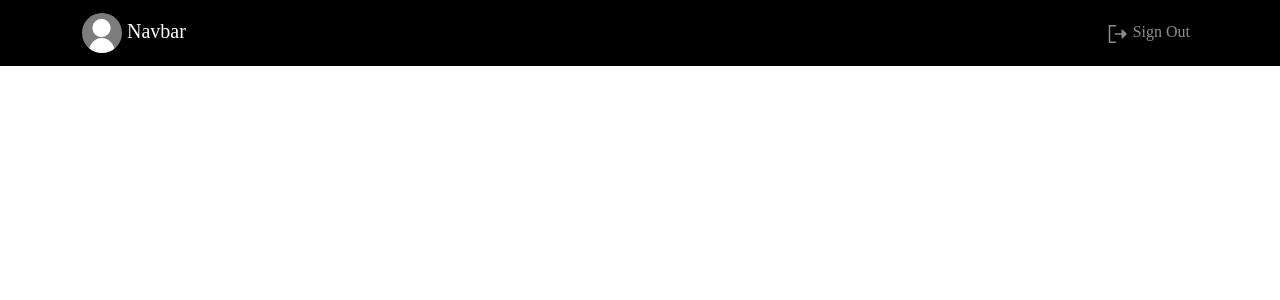
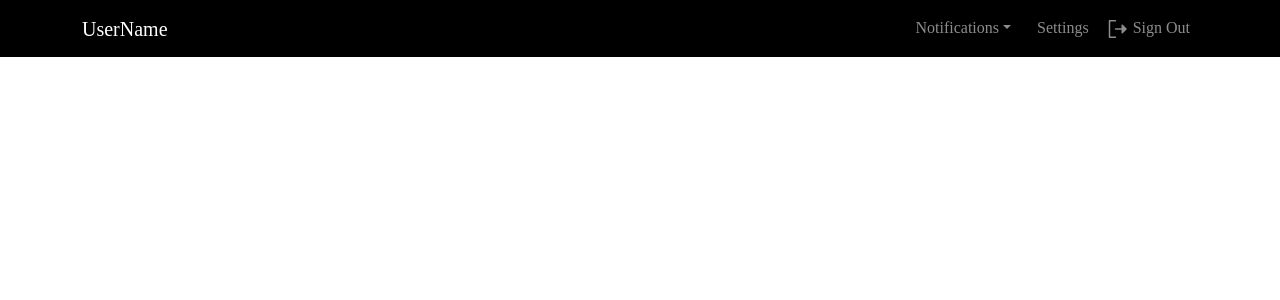
Before and after one commit to Omar7001-B/ICPC-Assuit-MS, a React (Vite) app in the folder Front/: page /home in a window 1280 px wide. Shown: the top 300 px of the page. Built offline with nearby package versions, Linux system fonts and the light colour scheme.

Commit message:
edit the navbar of home

```diff
--- a/Front/src/components/NavBarHome/NavBarHome.jsx
+++ b/Front/src/components/NavBarHome/NavBarHome.jsx
@@ -1,6 +1,7 @@
 import Container from "react-bootstrap/Container";
 import Nav from "react-bootstrap/Nav";
 import Navbar from "react-bootstrap/Navbar";
+import NavDropdown from 'react-bootstrap/NavDropdown';
 import { PiSignOutFill } from "react-icons/pi";
 
 export default function NavbarHome() {
@@ -9,15 +10,37 @@ export default function NavbarHome() {
       <Navbar style={{ backgroundColor: "black" }} data-bs-theme="dark">
         <Container>
           <Navbar.Brand href="/home">
-            <img
-              src="/src/assets/images/Photo_Doesnot_Exsist.jpeg"
-              alt=""
-              style={{ width: "40px", height: "40px", borderRadius: "50%" }}
-              className="d-inline-block align-center"
-            />{" "}
-            Navbar
+            UserName
           </Navbar.Brand>
           <Nav style={{ paddingLeft: "0px" }}>
+
+
+          <NavDropdown
+              id="nav-dropdown-dark-example"
+              title="Notifications"
+              style={{backgroundColor:"black",marginRight:"10px"}}
+            >
+              <NavDropdown.Item href="#action/3.1">Action</NavDropdown.Item>
+              <NavDropdown.Item href="#action/3.2">
+                Another action
+              </NavDropdown.Item>
+              <NavDropdown.Item href="#action/3.3">Something</NavDropdown.Item>
+              <NavDropdown.Divider />
+              <NavDropdown.Item href="#action/3.4">
+                Separated link
+              </NavDropdown.Item>
+            </NavDropdown>
+
+          <Nav.Link
+              href="/login"
+              onClick={() => {
+                localStorage.removeItem("token");
+              }}
+            >
+              Settings
+            </Nav.Link>
+
+
             <Nav.Link
               href="/login"
               onClick={() => {
```
